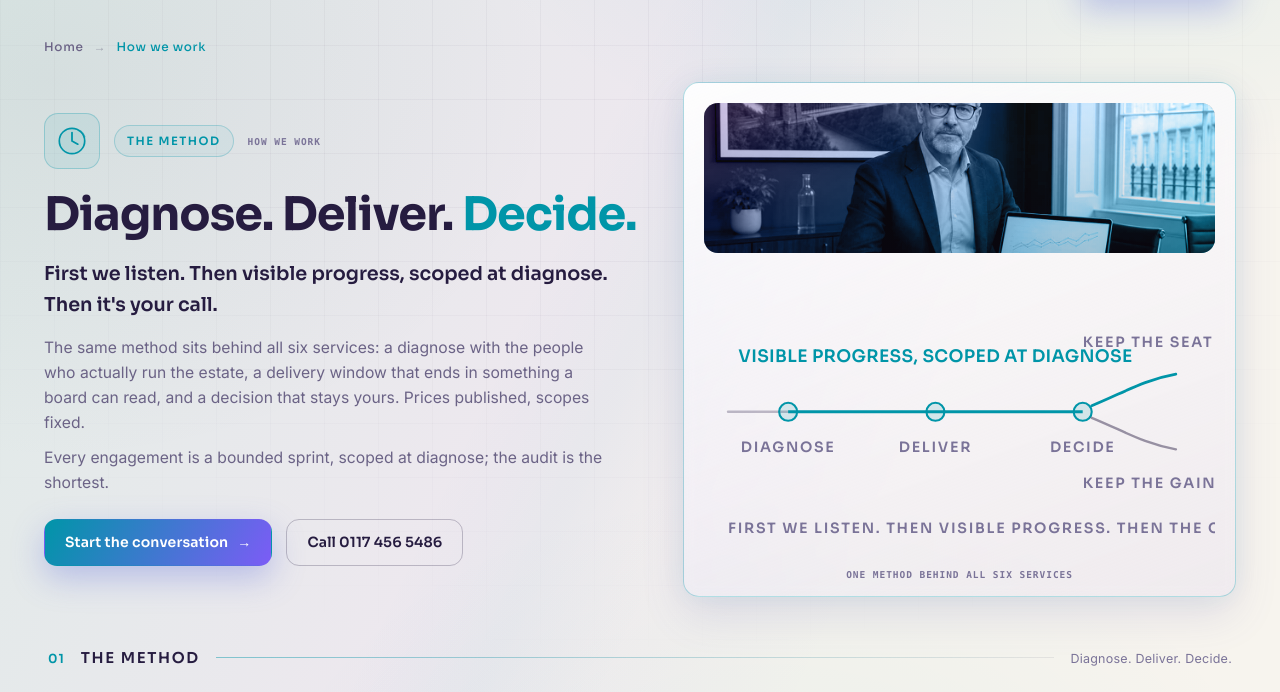
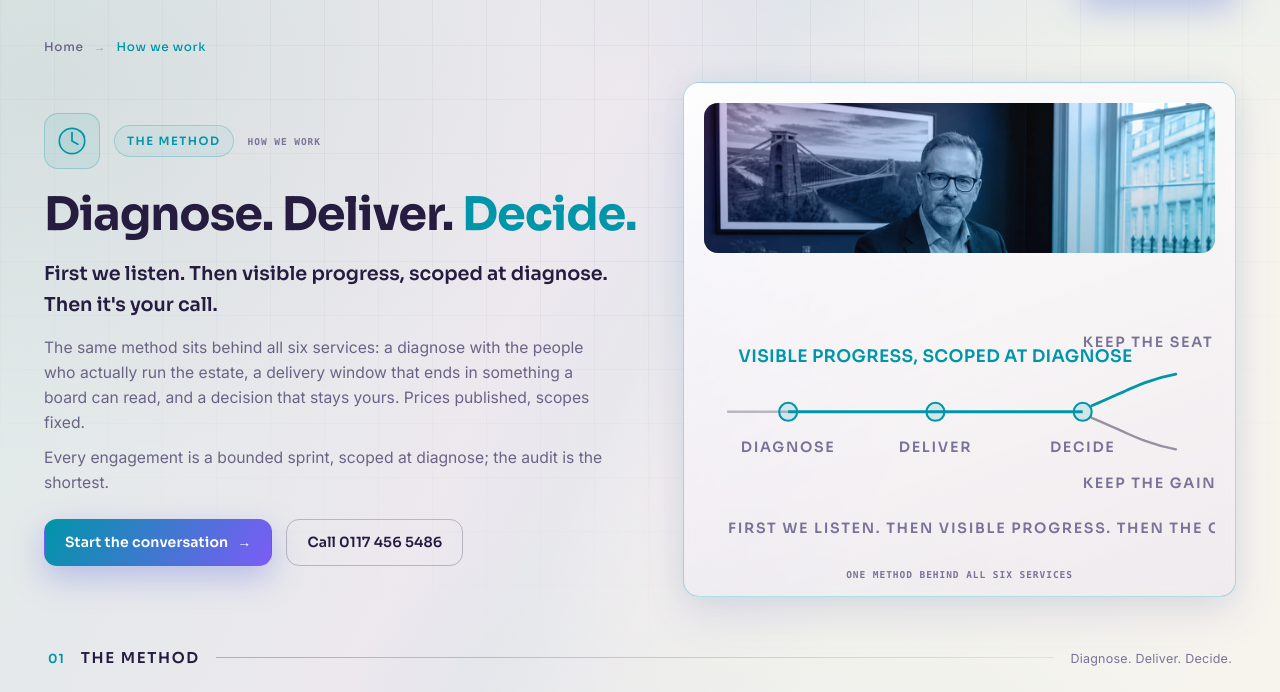
Before and after one commit to papperkash/paulttfwebsite, a plain HTML site: page how-we-work/index.html in a window 1280 px wide. Shown: the part 63-755 px from the top of the page. Drawn offline with Linux system fonts and the light colour scheme; a script that the page names is missing.

Commit message:
Fix head-cropping on the boardroom photo
The 150px duotone band on how-we-work and south-west-wealth-ifa cropped
the hero-leadership photo at its vertical centre, cutting through the
subject's head. object-position now anchors the crop near the top (50%
12%), keeping the face fully in frame; verified against the image's
measured geometry.

Co-Authored-By: Claude Fable 5 <noreply@anthropic.com>

```diff
--- a/how-we-work/index.html
+++ b/how-we-work/index.html
@@ -355,6 +355,7 @@ h1 .hl{ color:var(--cyan); }
 .duo{ position:relative; overflow:hidden; border-radius:14px; }
 .duo img{
   width:100%; height:100%; object-fit:cover;
+  object-position:50% 12%;
   filter:grayscale(1) contrast(1.05) brightness(1.04);
   transition:transform .8s var(--ease);
 }
```
Also changed, not shown: south-west-wealth-ifa/index.html (+1 -0 lines).
